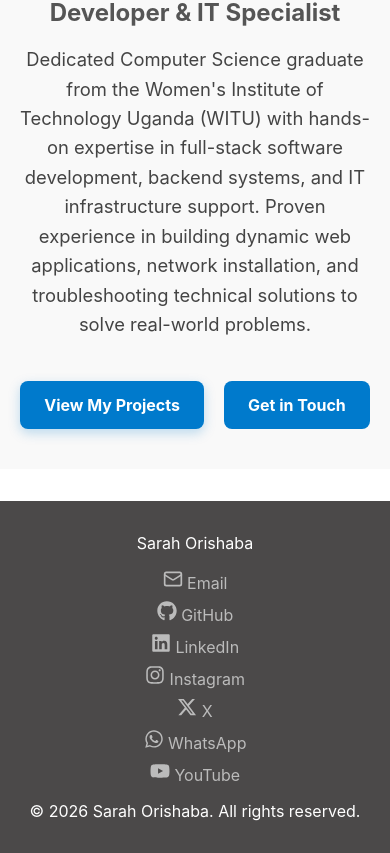
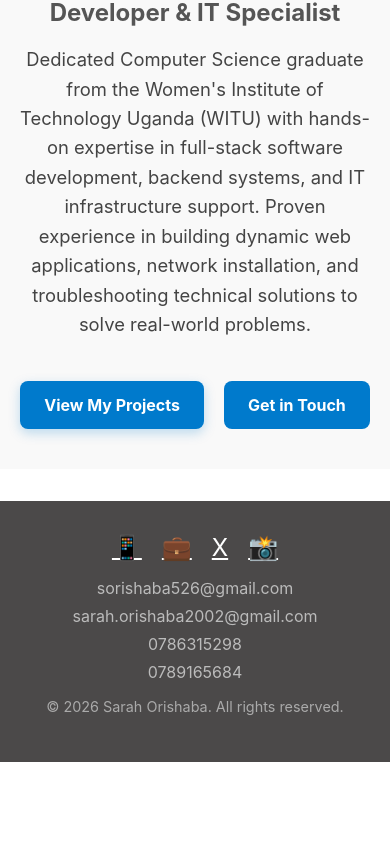
Before and after one commit to sarah-778/My_Portifolio, a React (Create React App) app: page / in a window 390 px wide. Shown: the part 793-1646 px from the top of the page. After the commit the page ends 1555 px from the top, so only its background shows below. Built offline with nearby package versions, Linux system fonts and the light colour scheme.

Commit message:
Update contact and footer components with correct phone numbers and emails

```diff
--- a/src/Components/Footer/footer.js
+++ b/src/Components/Footer/footer.js
@@ -1,58 +1,34 @@
 import React from "react";
-import { Mail } from "lucide-react";
-import {
-  FaGithub,
-  FaLinkedin,
-  FaInstagram,
-  FaXTwitter,
-  FaWhatsapp,
-  FaYoutube,
-} from "react-icons/fa6"; // Font Awesome 6
 import "./Footer.css";
 
-const Footer = () => {
+function Footer() {
   return (
     <footer className="footer">
-      <div className="footer-container">
-        {/* Brand */}
-        <div className="footer-brand">Sarah Orishaba</div>
+      <div className="social-icons">
+        <a href="https://wa.me/256786315298" target="_blank" rel="noopener noreferrer" title="WhatsApp">
+          📱
+        </a>
+        <a href="https://www.linkedin.com/feed/" target="_blank" rel="noopener noreferrer" title="LinkedIn">
+          💼
+        </a>
+        <a href="https://x.com/sorishaba526?t=6PKMBaYBX0f4oCRVrRC3hQ&s=09" target="_blank" rel="noopener noreferrer" title="X (Twitter)">
+        X
+        </a>
+        <a href="https://www.instagram.com/sorishaba_s?igsh=MWphbDI3dDk0ejhjNw==" target="_blank" rel="noopener noreferrer" title="Instagram">
+          📸
+        </a>
+      </div>
 
-        {/* Social Links */}
-        <div className="footer-links">
-          <a href="mailto:sorishaba526@gmail.com" target="_blank" rel="noopener noreferrer">
-            <Mail size={20} /> Email
-          </a>
-          <a href="https://github.com/sarah-778" target="_blank" rel="noopener noreferrer">
-            <FaGithub size={20} /> GitHub
-          </a>
-          <a href="www.linkedin.com/in/sarah-orishaba-15229a336" target="_blank" rel="noopener noreferrer">
-            <FaLinkedin size={20} /> LinkedIn
-          </a>
-          <a href="https://www.instagram.com/sorishaba_s?igsh=MWphbDI3dDk0ejhjNw==" target="_blank" rel="noopener noreferrer">
-            <FaInstagram size={20} /> Instagram
-          </a>
-          <a href="https://x.com/sorishaba526?t=6PKMBaYBX0f4oCRVrRC3hQ&s=09" target="_blank" rel="noopener noreferrer">
-            <FaXTwitter size={20} /> X
-          </a>
-          <a
-            href="https://wa.me/256786315298" // your WhatsApp link
-            target="_blank"
-            rel="noopener noreferrer"
-          >
-            <FaWhatsapp size={20} /> WhatsApp
-          </a>
-          <a href="https://www.youtube.com/@orishabasarah-u1s" target="_blank" rel="noopener noreferrer">
-            <FaYoutube size={20} /> YouTube
-          </a>
-        </div>
+      <div className="footer-links">
+        <a href="mailto:sorishaba526@gmail.com">sorishaba526@gmail.com</a>
+        <a href="mailto:sarah.orishaba2002@gmail.com">sarah.orishaba2002@gmail.com</a>
+        <a href="https://wa.me/256786315298" target="_blank" rel="noopener noreferrer">0786315298</a>
+        <a href="https://wa.me/256789165684" target="_blank" rel="noopener noreferrer">0789165684</a>
+      </div>
 
-        {/* Copyright */}
-        <div className="footer-copy">
-          &copy; {new Date().getFullYear()} Sarah Orishaba. All rights reserved.
-        </div>
-      </div>
+      <p>&copy; {new Date().getFullYear()} Sarah Orishaba. All rights reserved.</p>
     </footer>
   );
-};
+}
 
 export default Footer;
--- a/src/Components/Navebar/Navebar.js
+++ b/src/Components/Navebar/Navebar.js
@@ -16,7 +16,6 @@ function Navbar() {
         <Link to="/" className="navbar-logo" onClick={closeMenu}>
           <img src={logo} alt="Logo" className="logo-image" />
         </Link>
-
         {/* Navigation Links and Hamburger Menu */}
         <div className={`nav-menu-wrapper ${isOpen ? "active" : ""}`}>
           <ul className="nav-links">
--- a/src/Components/pages/Contact/Contact.js
+++ b/src/Components/pages/Contact/Contact.js
@@ -17,7 +17,7 @@ function Contact() {
 
   const handleSubmit = (e) => {
     e.preventDefault();
-    setShowLinks(true); // show social links after form submit
+    setShowLinks(true);
   };
 
   return (
@@ -60,7 +60,6 @@ function Contact() {
             </button>
           </form>
 
-          {/* Show social/messaging links after form submission */}
           {showLinks && (
             <div className="contact-links">
               <h4>Send your message via:</h4>
@@ -76,7 +75,7 @@ function Contact() {
                 WhatsApp
               </a>
               <a
-                href="www.linkedin.com/in/sarah-orishaba-15229a336"
+                href="https://www.linkedin.com/feed/"
                 target="_blank"
                 rel="noopener noreferrer"
               >
@@ -100,12 +99,12 @@ function Contact() {
           )}
         </div>
 
-        {/* Right Side: Contact Information & WhatsApp */}
+        {/* Right Side: Direct Contact Information */}
         <div className="contact-info-card">
           <h3>Direct Info</h3>
 
           <div className="info-group">
-            <h4>WhatsApp & Phone</h4>
+            <h4>WhatsApp & Phone Numbers</h4>
             <div className="info-item">
               <span>📱</span>
               <a href="https://wa.me/256786315298" target="_blank" rel="noopener noreferrer">
@@ -124,15 +123,11 @@ function Contact() {
             <h4>Email Addresses</h4>
             <div className="info-item">
               <span>✉️</span>
-              <a href="mailto:sorishaba526@gmail.com">
-                sorishaba526@gmail.com
-              </a>
+              <a href="mailto:sorishaba526@gmail.com">sorishaba526@gmail.com</a>
             </div>
             <div className="info-item">
               <span>✉️</span>
-              <a href="mailto:sarah.orishaba2002@gmail.com">
-                sarah.orishaba2002@gmail.com
-              </a>
+              <a href="mailto:sarah.orishaba2002@gmail.com">sarah.orishaba2002@gmail.com</a>
             </div>
           </div>
         </div>
```
